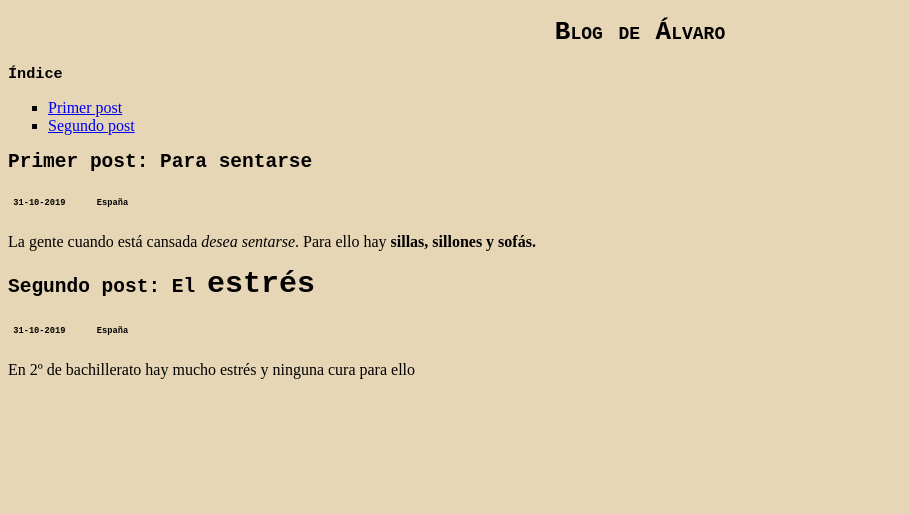
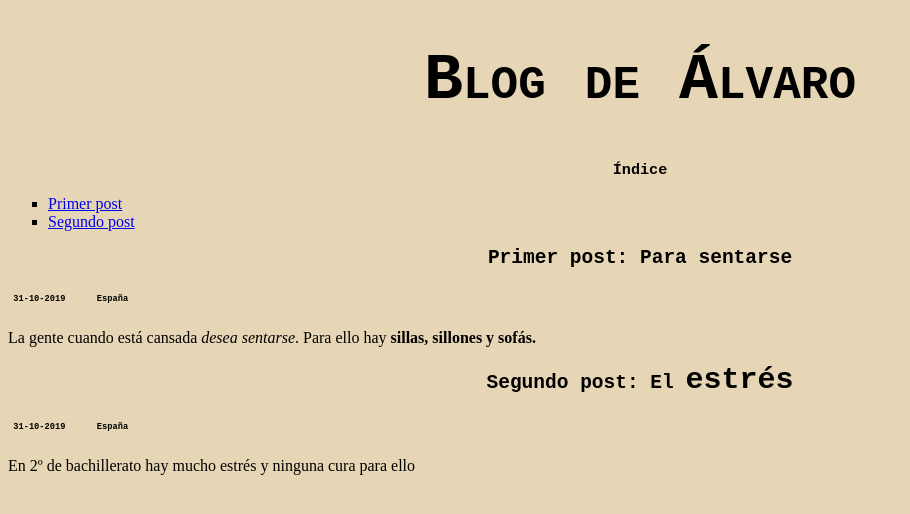
Before and after one commit to aseralgracia/alvaro, a plain HTML site: page index.html in a window 1280 px wide. Shown: the whole page, without its empty margins (0-910 px from the left). Drawn offline with Linux system fonts and the light colour scheme.

Commit message:
Update index.html

```diff
--- a/index.html
+++ b/index.html
@@ -4,11 +4,15 @@
         <meta charset="utf-8">
         <title>Blog de Álvaro</title>
         <style>
-        body {background-color:rgb(230, 214, 181);}
-            h1, h2, h3 {font-family:monospace;}
-            h1 {text-align:center;
-                font-variant:small-caps;
+        body {background-color:rgb(230, 214, 181);
+        }
+
+            h1, h2, h3 {font-family:monospace;
+            text-align:center;}
+            h1 {font-variant:small-caps;
+                font-size:5em;
             }
+
           #estres {font-size:30px;}
           #silla {font-weight:bold;}
         </style>
```
